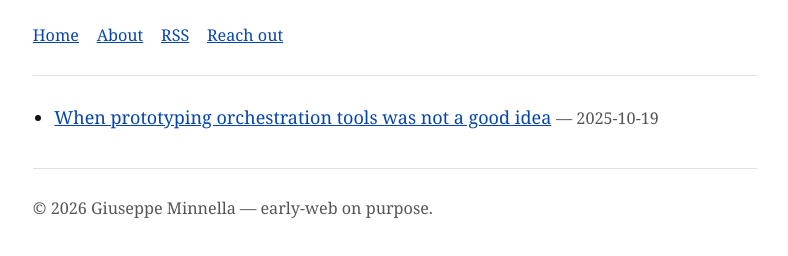
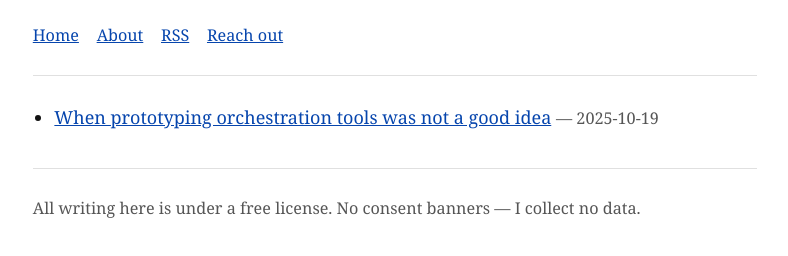
Before and after one commit to giuseppeminnella/giuseppe.dev, an Eleventy site: page src/index.njk in a window 1280 px wide. Shown: the whole page, without its empty margins (245-1033 px from the left). Built offline with nearby package versions, Linux system fonts and the light colour scheme; Eleventy itself is replaced by a stand-in of ours; files that its build step writes are made by us from their sources.

Commit message:
Footer: remove copyright and slogan; state free license and no data collection. Update llm.txt policy.

```diff
--- a/src/_includes/layouts/base.njk
+++ b/src/_includes/layouts/base.njk
@@ -25,7 +25,7 @@
 
     <footer>
       <hr>
-      © {{ "now" | date("yyyy") }} Giuseppe Minnella — early-web on purpose.
+      All writing here is under a free license. No consent banners — I collect no data.
     </footer>
   </main>
 </body>
--- a/src/llm.txt
+++ b/src/llm.txt
@@ -19,6 +19,7 @@ Conventions
 - Markdown posts with front matter: title, date (ISO), linkedin_url (optional), readingTime, layout.
 - Dates formatted yyyy-MM-dd on site; RSS pubDate uses RFC822.
 - Assets served at /assets/ via passthrough.
+- Footer policy: content under a free license; no consent banners; no data collection or tracking.
 
 Current Posts
 - When prototyping orchestration tools was not a good idea (2025-10-19)
```
